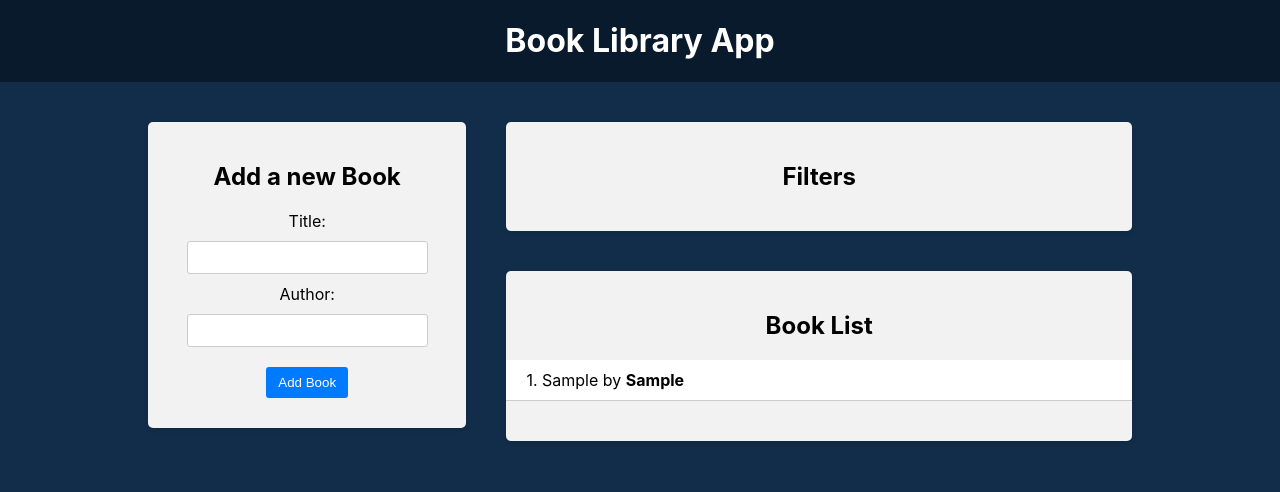
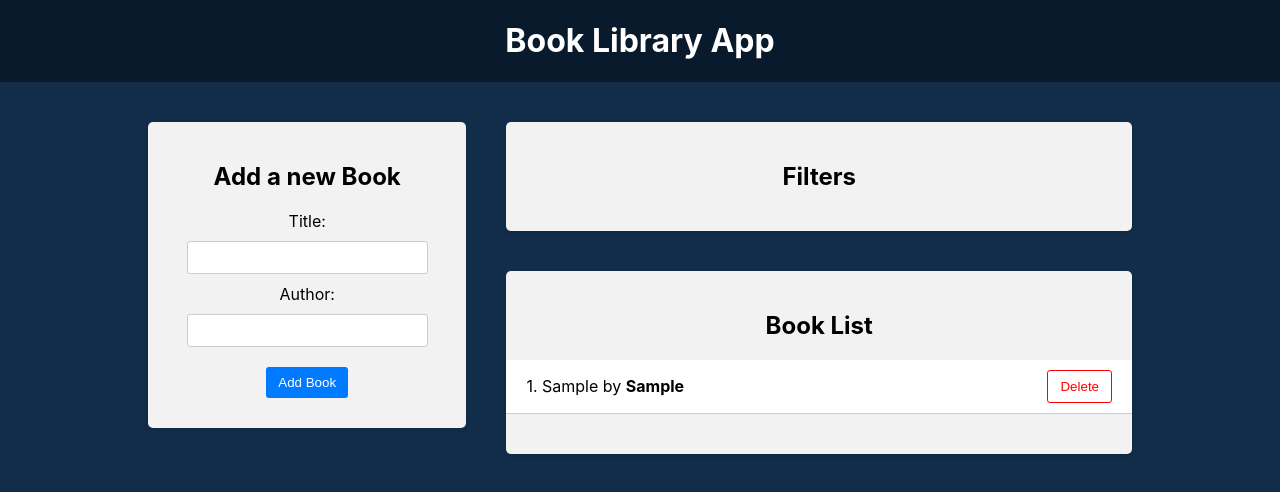
Before and after one commit to Ruslan-0298/React-Redux-Book-Library-App, a React (Vite) app: page / in a window 1280 px wide. Both pictures are taken after typing "Sample", "Sample" into the empty fields and a click on the button "Add Book". Shown: the top 492 px of the page. Built offline with nearby package versions, Linux system fonts and the light colour scheme.

Commit message:
Added delete book

```diff
--- a/src/components/BookList/BookList.jsx
+++ b/src/components/BookList/BookList.jsx
@@ -1,6 +1,9 @@
 import { useSelector } from "react-redux";
+import { useDispatch } from "react-redux";
 import "./BookList.css";
+import { deleteBook } from "../../redux/books/actionCreators";
 const BookList = () => {
+  const dispatch = useDispatch();
   const books = useSelector((state) => state.books);
   return (
     <div className="app-block book-list">
@@ -15,6 +18,11 @@
                 <div className="book-info">
                   {++i}. {book.title} by <strong>{book.author}</strong>
                 </div>
+                <div className="book-actions">
+                  <button onClick={() => dispatch(deleteBook(book.id))}>
+                    Delete
+                  </button>
+                </div>
               </li>
             );
           })}
--- a/src/redux/books/actionCreators.js
+++ b/src/redux/books/actionCreators.js
@@ -6,3 +6,10 @@
     payload: newBook,
   };
 };
+
+export const deleteBook = (bookId) => {
+  return {
+    type: a.DELETE_BOOK,
+    payload: bookId,
+  };
+};
--- a/src/redux/books/actionTypes.js
+++ b/src/redux/books/actionTypes.js
@@ -1 +1,2 @@
 export const ADD_BOOK = "ADD_BOOK";
+export const DELETE_BOOK = "DELETE_BOOK";
--- a/src/redux/books/reducer.js
+++ b/src/redux/books/reducer.js
@@ -6,6 +6,8 @@
   switch (action.type) {
     case a.ADD_BOOK:
       return [...state, action.payload];
+    case a.DELETE_BOOK:
+      return state.filter((book) => book.id !== action.payload);
     default:
       return state;
   }
```
